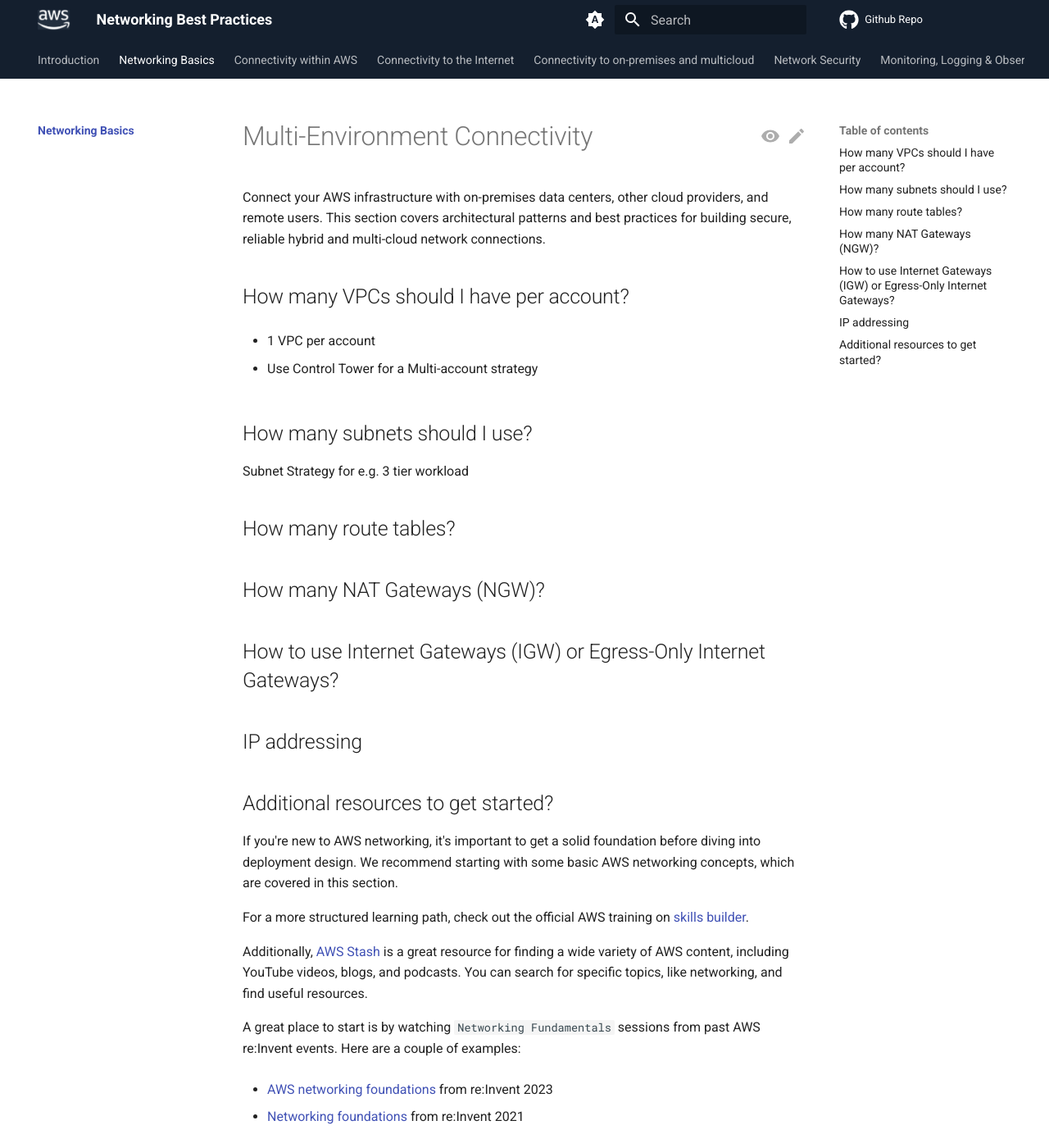
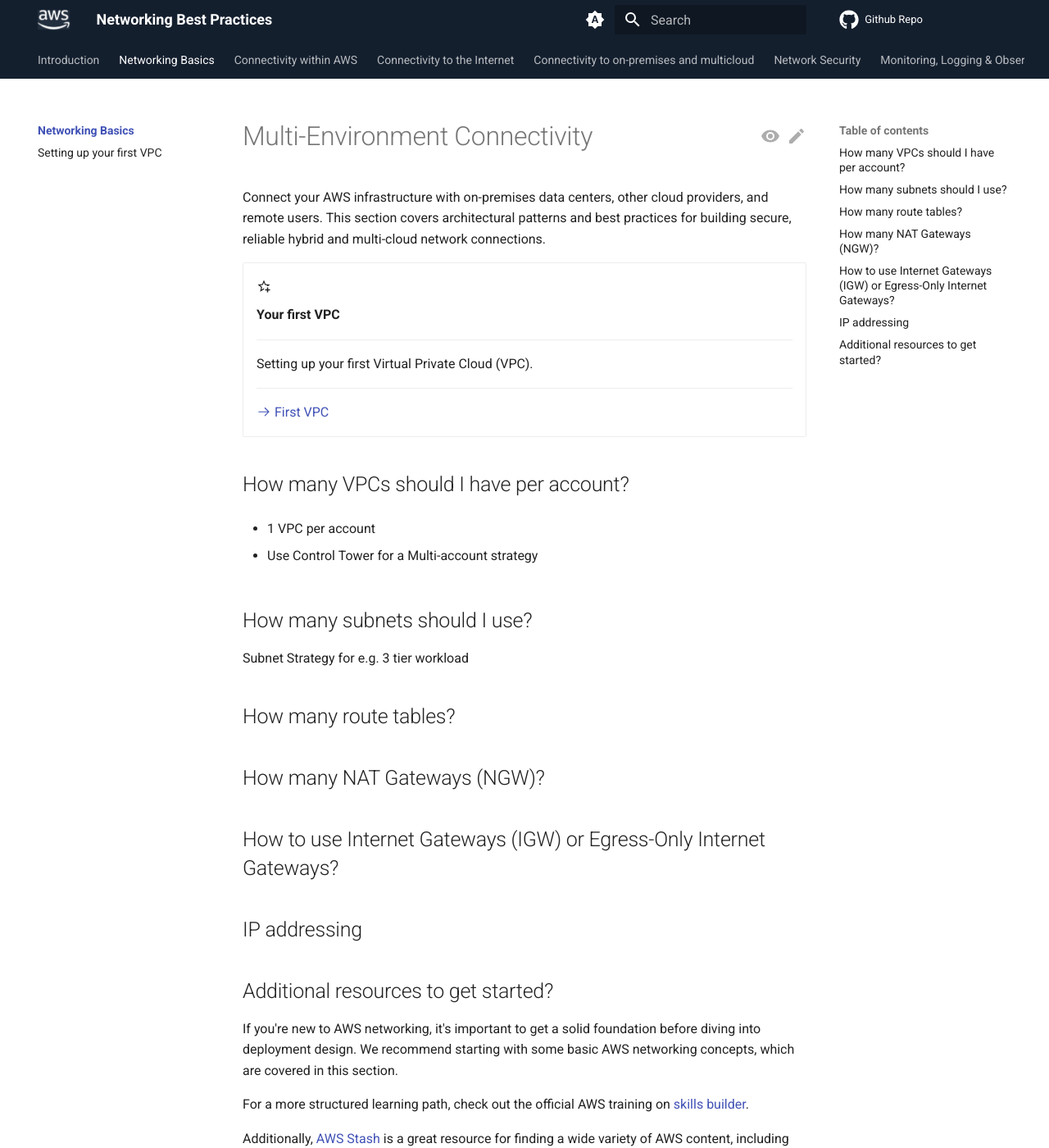
Before and after one commit to aws/aws-networking-best-practices, an MkDocs documentation site: the page built from content/basics/index.md, in a window 1280 px wide and 1400 px high. Shown: the whole window at 82% size. Built offline with MkDocs 1.6.1 and Material for MkDocs 9.7.7, drawn with Linux system fonts in a browser that asks for light colours; comment, search, counter and statistics services are not loaded; some of the changed text lies outside the part shown.

Commit message:
Moving "First VPC" to basics (#27)

```diff
--- a/content/basics/index.md
+++ b/content/basics/index.md
@@ -4,6 +4,22 @@
 providers, and remote users. This section covers architectural patterns and
 best practices for building secure, reliable hybrid and multi-cloud network
 connections.
+
+<div class="grid cards" markdown>
+
+*   :material-star-plus-outline: &nbsp;
+
+    **Your first VPC**
+
+    ---
+
+    Setting up your first Virtual Private Cloud (VPC).
+
+    ---
+
+    [:octicons-arrow-right-24: First VPC](first-vpc.md)
+
+</div>
 
 ## How many VPCs should I have per account?
 
--- a/mkdocs.yml
+++ b/mkdocs.yml
@@ -161,9 +161,9 @@
       - Conventions: community/conventions.md
   - Networking Basics:
       - basics/index.md
+      - Setting up your first VPC: basics/first-vpc.md
   - Connectivity within AWS:
       - internal-connectivity/index.md
-      - Setting up your first VPC: internal-connectivity/first-vpc.md
       - Within the same Region: internal-connectivity/vpc-same-region.md
       - Across Regions: internal-connectivity/vpc-other-region.md
   - Connectivity to the Internet:
```
Also changed, not shown: content/internal-connectivity/index.md (+0 -12 lines), content/basics/first-vpc.md (renamed from content/internal-connectivity/first-vpc.md).
